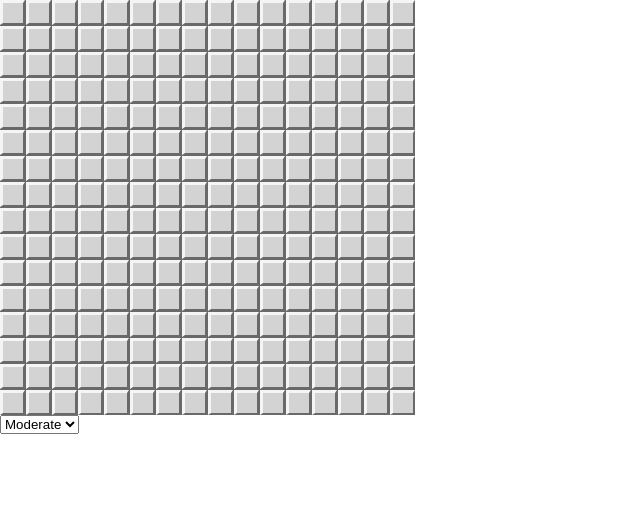
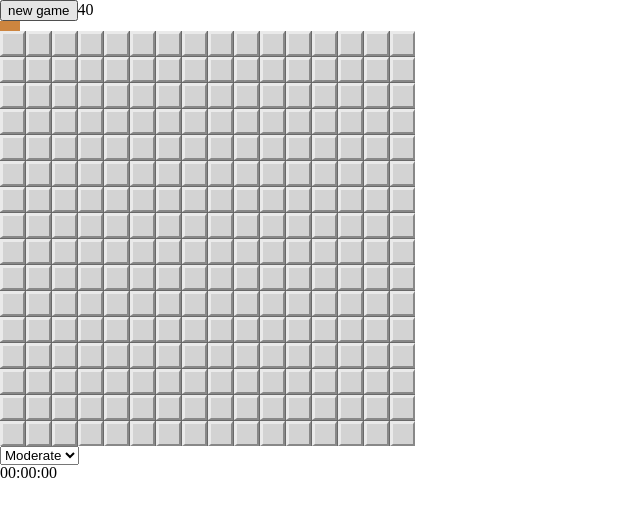
Before and after one commit to jonganebski/react_games, a React (Create React App) app: page / in a window 1280 px wide. Shown: the top 516 px of the page, without its empty margins (0-640 px from the left). Built offline with nearby package versions, Linux system fonts and the light colour scheme.

Commit message:
Timer, indicators, button added.

```diff
--- a/src/Components/Minesweeper.tsx
+++ b/src/Components/Minesweeper.tsx
@@ -1,4 +1,4 @@
-import React, { useEffect, useState } from "react";
+import React, { useEffect, useRef, useState } from "react";
 import styled from "styled-components";
 import { TBox, TMode, TOver, TStart } from "../@types/minesweeper";
 import { easy, hard, midd, mineBoxSize } from "../constants/minesweeper";
@@ -18,6 +18,7 @@ import {
   getMinesIndex,
   revealAround,
 } from "../utils/minesweeper/utils";
+import Timer from "./Timer";
 
 // ------------- INTERFACE -------------
 
@@ -71,7 +72,7 @@ const MineBoxShell = styled.div<IMineBoxShellProps>`
       return 0;
     }
     if (!props.isRevealed) {
-      return 1;
+      return 0.7;
     }
   }};
 ` as React.FC<IMineBoxShellProps>;
@@ -83,6 +84,13 @@ const BoxContent = styled.div<IBoxContent>`
   display: flex;
   align-items: center;
   justify-content: center;
+  -webkit-touch-callout: none; /* iOS Safari */
+  -webkit-user-select: none; /* Safari */
+  -khtml-user-select: none; /* Konqueror HTML */
+  -moz-user-select: none; /* Old versions of Firefox */
+  -ms-user-select: none; /* Internet Explorer/Edge */
+  user-select: none; /* Non-prefixed version, currently
+                                  supported by Chrome, Edge, Opera and Firefox */
   cursor: default;
 ` as React.FC<IBoxContent>;
 
@@ -94,10 +102,21 @@ const Minesweeper = () => {
   const [isReady, setIsReady] = useState(false);
   const [start, setStart] = useState<TStart>({ bool: false, id: 0 });
   const [over, setOver] = useState<TOver>({ bool: false, isVictory: false });
+  const [flagCount, setFlagCount] = useState(0);
+  const indicatorRef = useRef<HTMLDivElement | null>(null);
 
   useEffect(() => {
     setStart({ bool: false, id: 0 });
     setOver({ bool: false, isVictory: false });
+  }, [mode]);
+
+  // Create object with out value and mine. This is just for layout.
+  useEffect(() => {
+    if (!start.bool && !over.bool) {
+      setIsReady(false);
+      if (indicatorRef.current) {
+        indicatorRef.current.style.backgroundColor = "peru";
+      }
       const stateArr = Array.from(Array(mode.size.x * mode.size.y).keys());
       const stateObj: TBox = {};
       stateArr.forEach(
@@ -111,8 +130,10 @@ const Minesweeper = () => {
           })
       );
       setBoxes(stateObj);
-  }, [mode]);
+    }
+  }, [mode, start, over]);
 
+  // The mines will be deployed after user's initial click. It prevents initial click is dead end.
   useEffect(() => {
     if (start.bool && boxes) {
       const newBoxes = { ...boxes };
@@ -131,15 +152,23 @@ const Minesweeper = () => {
     }
   }, [start]);
 
+  // If initial click's value is 0, it will automatically take auto reveal chaining.
+  // I couldn'y handle this in eventlistener. Because onMouseUp is busy taking care of both click action.
   useEffect(() => {
     if (start.id !== 0 && boxes) {
       revealAround(mode, start.id, boxes);
     }
-  }, [start.id, boxes, mode]);
+  }, [start.id]);
 
+  // It keeps tracking how game's over.
   useEffect(() => {
-    didIStepped(boxes, setOver);
-    didIWon(boxes, setOver);
+    if (boxes) {
+      const flagCount = Object.values(boxes).filter((value) => value.isFlaged)
+        .length;
+      setFlagCount(flagCount);
+      didIStepped(boxes, indicatorRef, setOver);
+      didIWon(boxes, indicatorRef, setOver);
+    }
   }, [boxes]);
 
   return (
@@ -151,6 +180,20 @@ const Minesweeper = () => {
           ? "You won!"
           : "You lost..."}
       </span>
+      <button
+        onClick={() => {
+          setIsReady(false);
+          setStart({ bool: false, id: 0 });
+          setOver({ bool: false, isVictory: false });
+        }}
+      >
+        new game
+      </button>
+      <span>{mode.totalMines - flagCount}</span>
+      <div
+        ref={indicatorRef}
+        style={{ width: 20, height: 10, backgroundColor: "peru" }}
+      ></div>
       <Container
         onContextMenu={(e) => e.preventDefault()}
         style={{
@@ -184,9 +227,18 @@ const Minesweeper = () => {
                     onDoubleClick={(e) =>
                       handleDoubleClick(e, mode, boxes, over, setBoxes)
                     }
-                    onMouseDown={(e) => handleMouseDown(e, mode, over, boxes)}
+                    onMouseDown={(e) =>
+                      handleMouseDown(e, mode, over, boxes, indicatorRef)
+                    }
                     onMouseUp={(e) =>
-                      handleMouseUp(e, mode, boxes, over, setBoxes)
+                      handleMouseUp(
+                        e,
+                        mode,
+                        boxes,
+                        over,
+                        indicatorRef,
+                        setBoxes
+                      )
                     }
                     onMouseEnter={(e) => handleMouseEnter(e, mode, over, boxes)}
                     onMouseLeave={(e) => handleMouseLeave(e, mode, over, boxes)}
@@ -219,6 +271,7 @@ const Minesweeper = () => {
         <option value={midd.level}>Moderate</option>
         <option value={hard.level}>Hard</option>
       </select>
+      <Timer start={start} over={over} isReady={isReady} />
     </>
   );
 };
--- /dev/null
+++ b/src/Components/Timer.tsx
@@ -0,0 +1,49 @@
+import React, { useEffect, useState } from "react";
+import { TOver, TStart } from "../@types/minesweeper";
+import { timeToString } from "../utils/globalUtils";
+
+interface ITimerProps {
+  start: TStart;
+  over: TOver;
+  isReady: boolean;
+}
+
+const Timer: React.FC<ITimerProps> = ({ start, over, isReady }) => {
+  const [time, setTime] = useState(0);
+  const [startedAt, setStartedAt] = useState(0);
+  useEffect(() => {
+    if (start.bool) {
+      setStartedAt(Date.now());
+    } else {
+      setTimeout(() => {
+        setTime(0);
+      }, 100);
+    }
+  }, [start.bool]);
+
+  useEffect(() => {
+    if (start.bool && startedAt && !over.bool) {
+      setTimeout(() => {
+        const elapsedTime = Date.now() - startedAt;
+        setTime(elapsedTime);
+      }, 10);
+    }
+  }, [time, start.bool, over.bool, startedAt]);
+
+  useEffect(() => {
+    if (over.bool) {
+      setTimeout(() => {
+        const time = document.getElementById("time")?.innerText;
+        console.log(time);
+      }, 100);
+    }
+  }, [over.bool]);
+
+  return (
+    <>
+      <div id="time">{timeToString(time)}</div>
+    </>
+  );
+};
+
+export default Timer;
--- /dev/null
+++ b/src/utils/globalUtils.ts
@@ -0,0 +1,16 @@
+export const timeToString = (milliSeconds: number) => {
+  const diffInMin = milliSeconds / 60000;
+  const min = Math.floor(diffInMin);
+
+  const diffInSec = (diffInMin - min) * 60;
+  const sec = Math.floor(diffInSec);
+
+  const diffInMs = (diffInSec - sec) * 100;
+  const millisec = Math.floor(diffInMs);
+
+  const minStr = min.toString().padStart(2, "0");
+  const secStr = sec.toString().padStart(2, "0");
+  const millisecStr = millisec.toString().padStart(2, "0");
+
+  return `${minStr}:${secStr}:${millisecStr}`;
+};
--- a/src/utils/minesweeper/eventListeners.ts
+++ b/src/utils/minesweeper/eventListeners.ts
@@ -115,7 +115,8 @@ export const handleMouseDown = (
   e: React.MouseEvent<HTMLDivElement, MouseEvent>,
   mode: TMode,
   over: TOver,
-  boxes: TBox
+  boxes: TBox,
+  indicatorRef: React.MutableRefObject<HTMLDivElement | null>
 ) => {
   e.preventDefault();
   // VALIDATION
@@ -124,10 +125,15 @@ export const handleMouseDown = (
   }
   // VARIABLES
   const id = e.currentTarget.parentElement?.id ?? "";
+  // CHANGE INDICATOR
+  if (indicatorRef.current) {
+    indicatorRef.current.style.backgroundColor = "steelblue";
+  }
   // LEFT MOUSE DOWN
   if (e.button === 0) {
     leftDown = true;
     checkOrResetDown(e, parseInt(id), mode, boxes);
+    paintPressed(e.currentTarget);
     return;
   }
   // RIGHT MOUSE DOWN
@@ -244,6 +250,7 @@ export const handleMouseUp = (
   mode: TMode,
   boxes: TBox,
   over: TOver,
+  indicatorRef: React.MutableRefObject<HTMLDivElement | null>,
   setBoxes: React.Dispatch<React.SetStateAction<TBox | null>>
 ) => {
   e.preventDefault();
@@ -254,6 +261,10 @@ export const handleMouseUp = (
   // VARIABLES
   const newBoxes = { ...boxes };
   const id = e.currentTarget.parentElement?.id ?? "";
+  // CHANGE INDICATOR
+  if (indicatorRef.current) {
+    indicatorRef.current.style.backgroundColor = "peru";
+  }
   // MOUSE UP LEFT
   if (e.button === 0) {
     leftUp = true;
--- a/src/utils/minesweeper/utils.ts
+++ b/src/utils/minesweeper/utils.ts
@@ -147,6 +147,7 @@ export const revealAround = (mode: TMode, id: number, boxes: TBox) => {
 
 export const didIStepped = (
   boxes: TBox | null,
+  indicatorRef: React.MutableRefObject<HTMLDivElement | null>,
   setOver: React.Dispatch<React.SetStateAction<TOver>>
 ) => {
   if (boxes) {
@@ -155,12 +156,16 @@ export const didIStepped = (
     );
     if (iStepped) {
       setOver({ bool: true, isVictory: false });
+      if (indicatorRef?.current) {
+        indicatorRef.current.style.backgroundColor = "red";
+      }
     }
   }
 };
 
 export const didIWon = (
   boxes: TBox | null,
+  indicatorRef: React.MutableRefObject<HTMLDivElement | null>,
   setOver: React.Dispatch<React.SetStateAction<TOver>>
 ) => {
   if (boxes) {
@@ -169,6 +174,9 @@ export const didIWon = (
     );
     if (isJobDone) {
       setOver({ bool: true, isVictory: true });
+      if (indicatorRef?.current) {
+        indicatorRef.current.style.backgroundColor = "green";
+      }
       return;
     } else {
       return;
```
Lines whose indentation alone changed are shown as unchanged.
